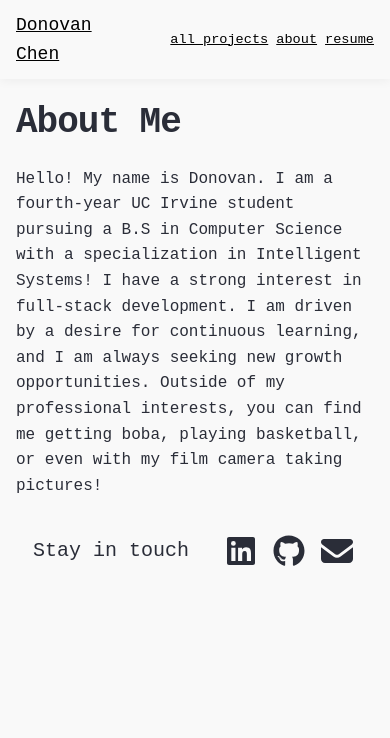
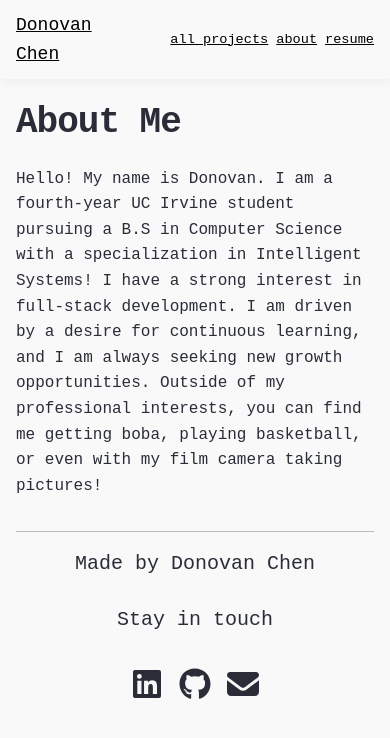
Before and after one commit to DonChenn/portfolio, a React (Vite) app: page /about in a window 390 px wide. Shown: the top 738 px of the page. Built offline with nearby package versions, Linux system fonts and the light colour scheme.

Commit message:
footer styling

```diff
--- a/src/components/layout/Footer.tsx
+++ b/src/components/layout/Footer.tsx
@@ -5,7 +5,14 @@ import { faEnvelope } from "@fortawesome/free-solid-svg-icons";
 function Footer() {
   return (
     <footer>
+      <hr className="footer-line" />
       <div className="footer-container">
+
+        <div className="footer-left">
+          <p className="made-by">Made by Donovan Chen</p>
+        </div>
+
+        <div className="footer-right">
           <p className="footer-text">Stay in touch</p>
           <div className="icon-container">
             <a
@@ -27,6 +34,7 @@ function Footer() {
             </a>
           </div>
         </div>
+      </div>
     </footer>
   );
 }
--- a/src/css/App.css
+++ b/src/css/App.css
@@ -129,20 +129,26 @@ header {
 
 footer {
   display: flex;
-  height: 30px;
+  flex-direction: column;
   padding-left: 3rem;
   padding-right: 3rem;
-  justify-content: end;
   align-items: center;
-  gap: 64px;
   flex: 1 0 0;
+  box-sizing: border-box;
+}
+
+.footer-line {
+  width: 100%;
+  margin: 0 0 1rem 0;
+  border: none;
+  border-top: 1px solid currentColor;
+  opacity: 0.3;
 }
 
 @media (max-width: 768px) {
   footer {
     padding-left: 2rem;
     padding-right: 2rem;
-    gap: 32px;
   }
 }
 
@@ -150,11 +156,20 @@ footer {
   footer {
     padding-left: 1rem;
     padding-right: 1rem;
-    gap: 16px;
     height: auto;
+    padding-bottom: 1rem;
+    padding-top: 1rem;
+  }
+
+  .footer-container {
     flex-direction: column;
     justify-content: center;
-    padding-bottom: 1rem;
+    gap: 1.5rem;
+  }
+
+  .footer-right {
+    flex-direction: column;
+    gap: 1rem;
   }
 }
 
@@ -162,12 +177,25 @@ footer {
   display: flex;
   justify-content: space-between;
   align-items: center;
-  gap: 2rem;
+  width: 100%;
   padding-bottom: 1rem;
 }
 
+.made-by,
 .footer-text {
   font-size: 1.25rem;
+  margin: 0;
+}
+
+.footer-left {
+  display: flex;
+  align-items: center;
+}
+
+.footer-right {
+  display: flex;
+  align-items: center;
+  gap: 2rem;
 }
 
 .icon-container {
```
Also changed, not shown: readme.txt (deleted). Lines whose indentation alone changed are shown as unchanged.
